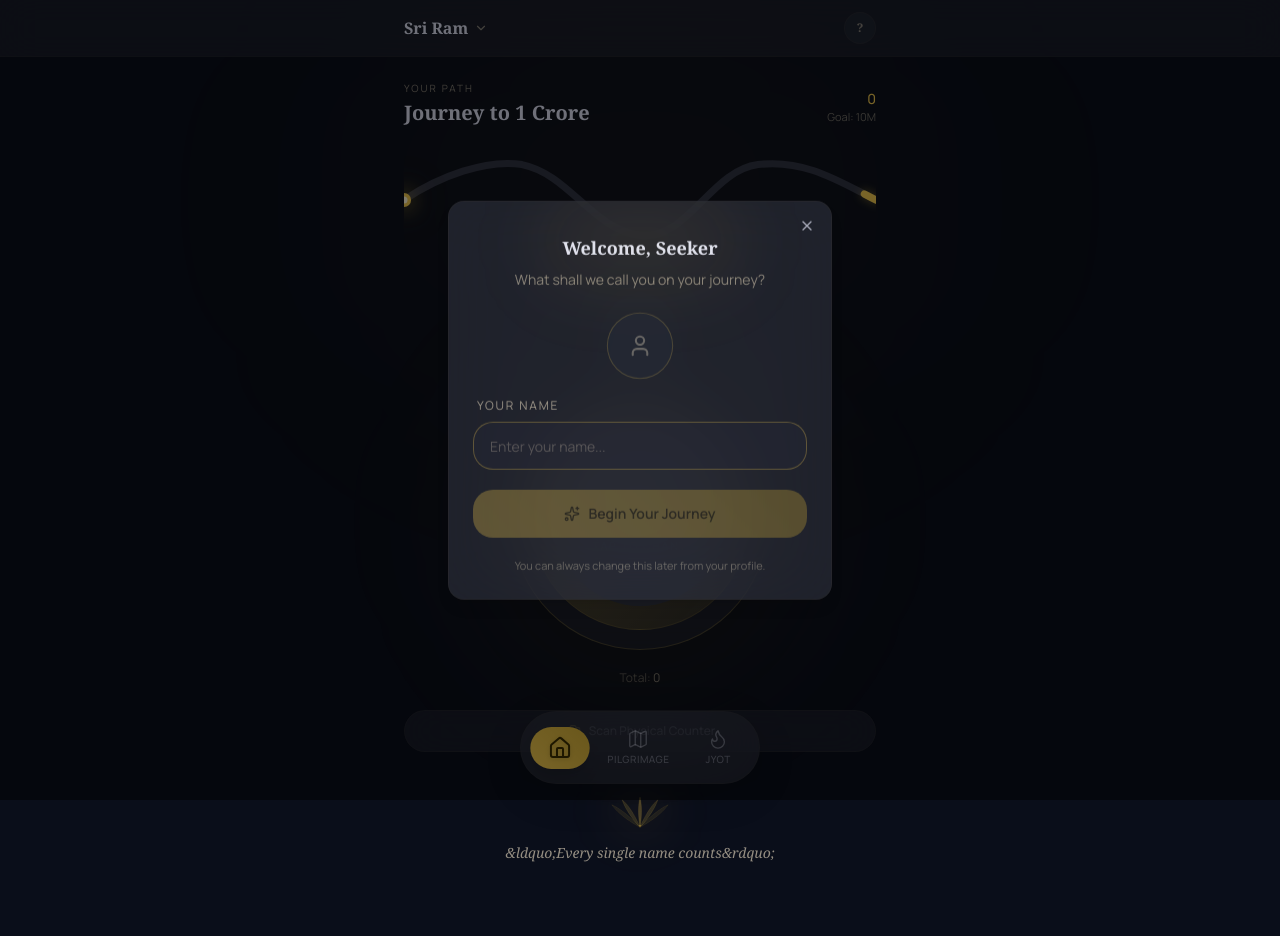
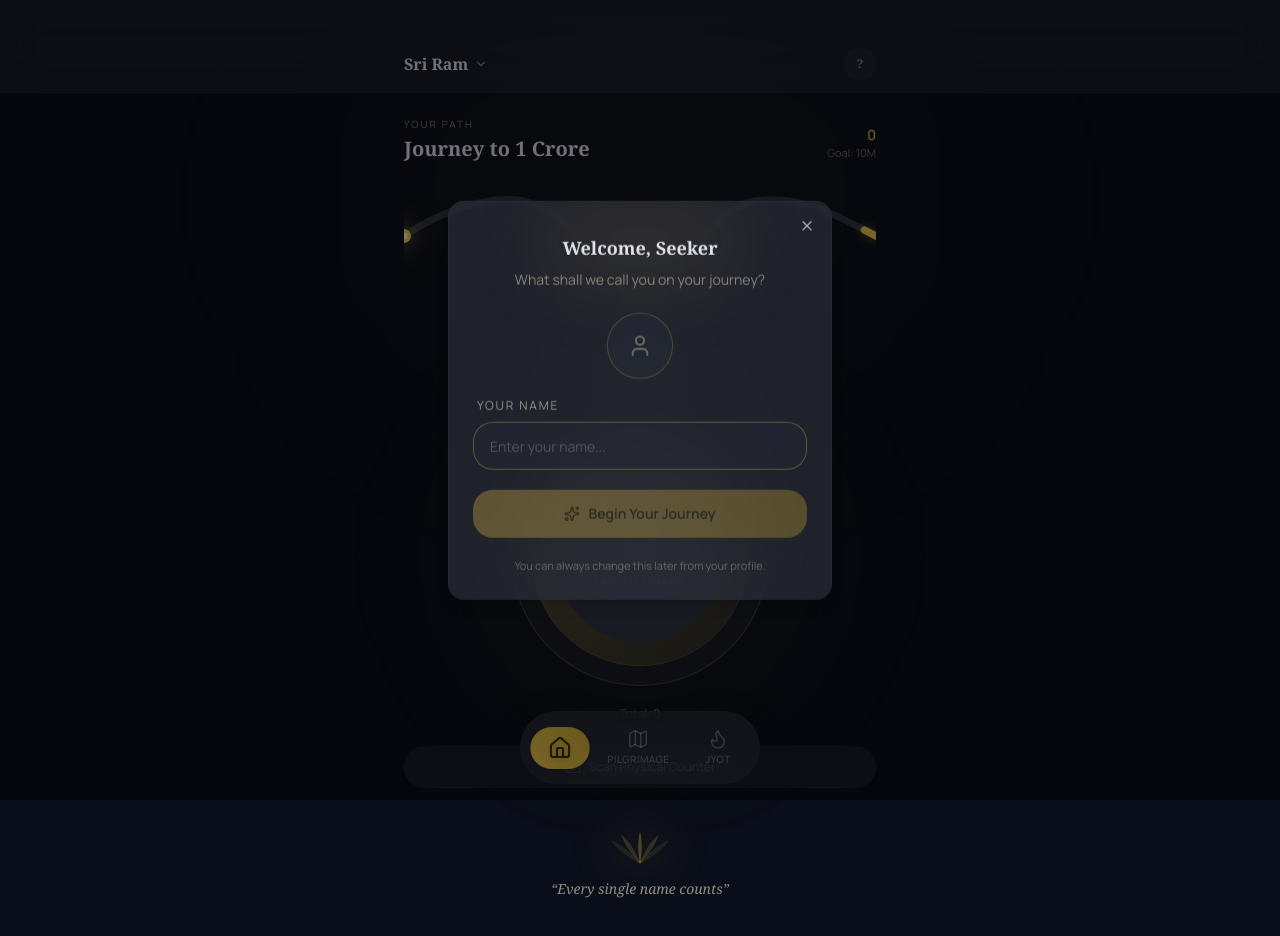
Before and after one commit to achintyasoni29-eng/Naam-jap-corrected-, a Next.js app: page / in a window 1280 px wide. Shown: the top 936 px of the page. Built offline with nearby package versions, Linux system fonts and the light colour scheme.

Commit message:
Update SanctuaryScreen.tsx

```diff
--- a/src/components/sanctuary/SanctuaryScreen.tsx
+++ b/src/components/sanctuary/SanctuaryScreen.tsx
@@ -96,42 +96,36 @@ function LotusSVG({ className }: { className?: string }) {
       className={className}
       aria-hidden="true"
     >
-      {/* Center petal */}
       <path
         d="M50 55 C50 55, 45 30, 50 8 C55 30, 50 55, 50 55Z"
         fill="rgba(242,202,80,0.25)"
         stroke="rgba(242,202,80,0.4)"
         strokeWidth="0.5"
       />
-      {/* Left-inner petal */}
       <path
         d="M50 55 C50 55, 30 35, 22 12 C38 25, 50 55, 50 55Z"
         fill="rgba(242,202,80,0.15)"
         stroke="rgba(242,202,80,0.3)"
         strokeWidth="0.5"
       />
-      {/* Right-inner petal */}
       <path
         d="M50 55 C50 55, 70 35, 78 12 C62 25, 50 55, 50 55Z"
         fill="rgba(242,202,80,0.15)"
         stroke="rgba(242,202,80,0.3)"
         strokeWidth="0.5"
       />
-      {/* Left-outer petal */}
       <path
         d="M50 55 C50 55, 20 40, 6 20 C28 30, 50 55, 50 55Z"
         fill="rgba(242,202,80,0.08)"
         stroke="rgba(242,202,80,0.2)"
         strokeWidth="0.5"
       />
-      {/* Right-outer petal */}
       <path
         d="M50 55 C50 55, 80 40, 94 20 C72 30, 50 55, 50 55Z"
         fill="rgba(242,202,80,0.08)"
         stroke="rgba(242,202,80,0.2)"
         strokeWidth="0.5"
       />
-      {/* Tiny center detail */}
       <ellipse cx="50" cy="52" rx="2" ry="1" fill="rgba(242,202,80,0.35)" />
     </svg>
   );
@@ -210,10 +204,10 @@ export default function SanctuaryScreen() {
       </div>
 
       {/* ══════════════════════════════════════════
-          1. HEADER
+          1. HEADER (ADDED pt-12 FOR STATUS BAR)
       ══════════════════════════════════════════ */}
-      <header className="relative z-10 glass border-b border-outline-variant/10">
-        <div className="flex items-center justify-between px-5 py-3 max-w-lg mx-auto">
+      <header className="relative z-10 glass border-b border-outline-variant/10 pt-12">
+        <div className="flex items-center justify-between px-5 pb-3 max-w-lg mx-auto">
           {/* Devata dropdown */}
           <DropdownMenu>
             <DropdownMenuTrigger asChild>
@@ -421,9 +415,9 @@ export default function SanctuaryScreen() {
       <div className="flex-1" />
 
       {/* ══════════════════════════════════════════
-          5. DEVOTION FOOTER
+          5. DEVOTION FOOTER (ADDED pb-16 FOR GESTURE BAR)
       ══════════════════════════════════════════ */}
-      <footer className="relative z-10 pb-8 pt-4 px-5">
+      <footer className="relative z-10 pb-16 pt-4 px-5">
         <div className="flex flex-col items-center gap-3">
           {/* Ambient glow behind lotus */}
           <div className="relative">
@@ -435,8 +429,8 @@ export default function SanctuaryScreen() {
 
           <p className="font-serif italic text-sm text-on-surface-variant/70 text-center leading-relaxed">
             {userName !== 'Devotee'
-              ? `&ldquo;Every name ${userName} chants counts&rdquo;`
-              : '&ldquo;Every single name counts&rdquo;'}
+              ? `\u201cEvery name ${userName} chants counts\u201d`
+              : '\u201cEvery single name counts\u201d'}
           </p>
         </div>
       </footer>
```
